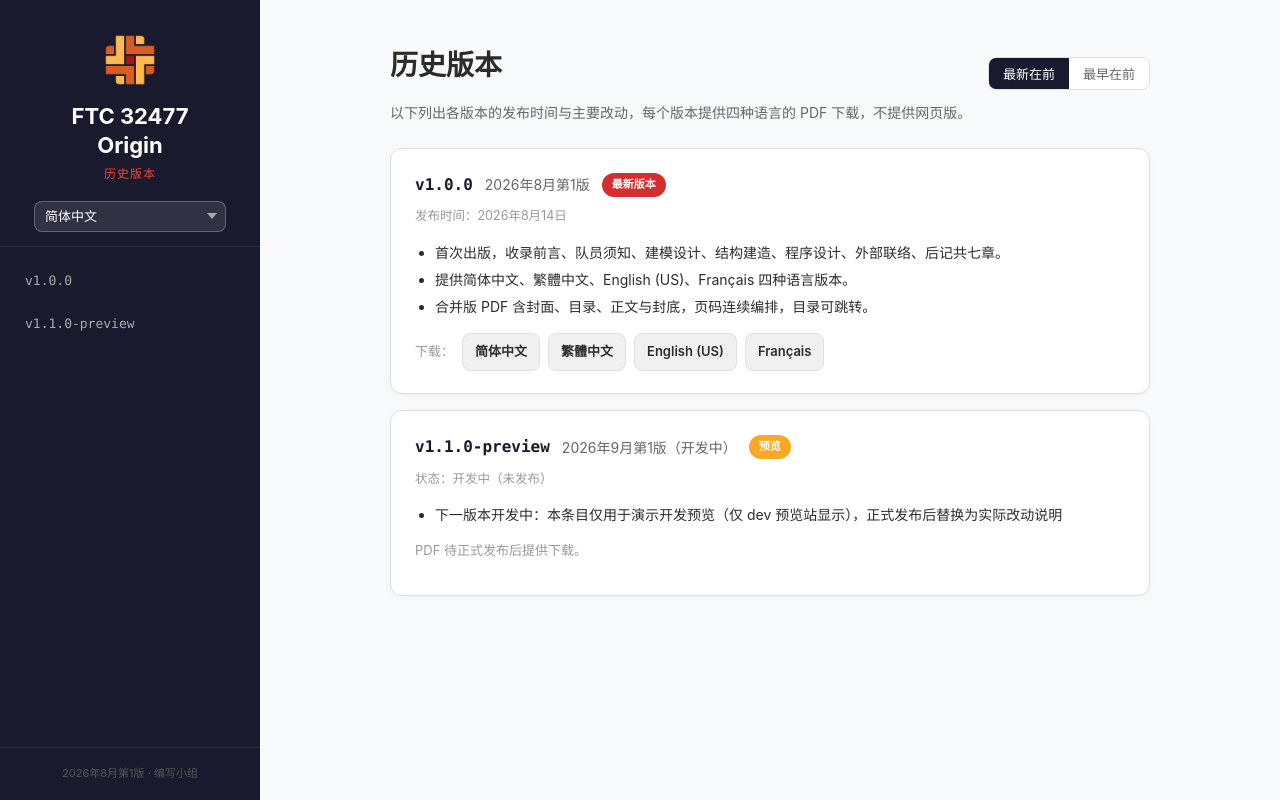
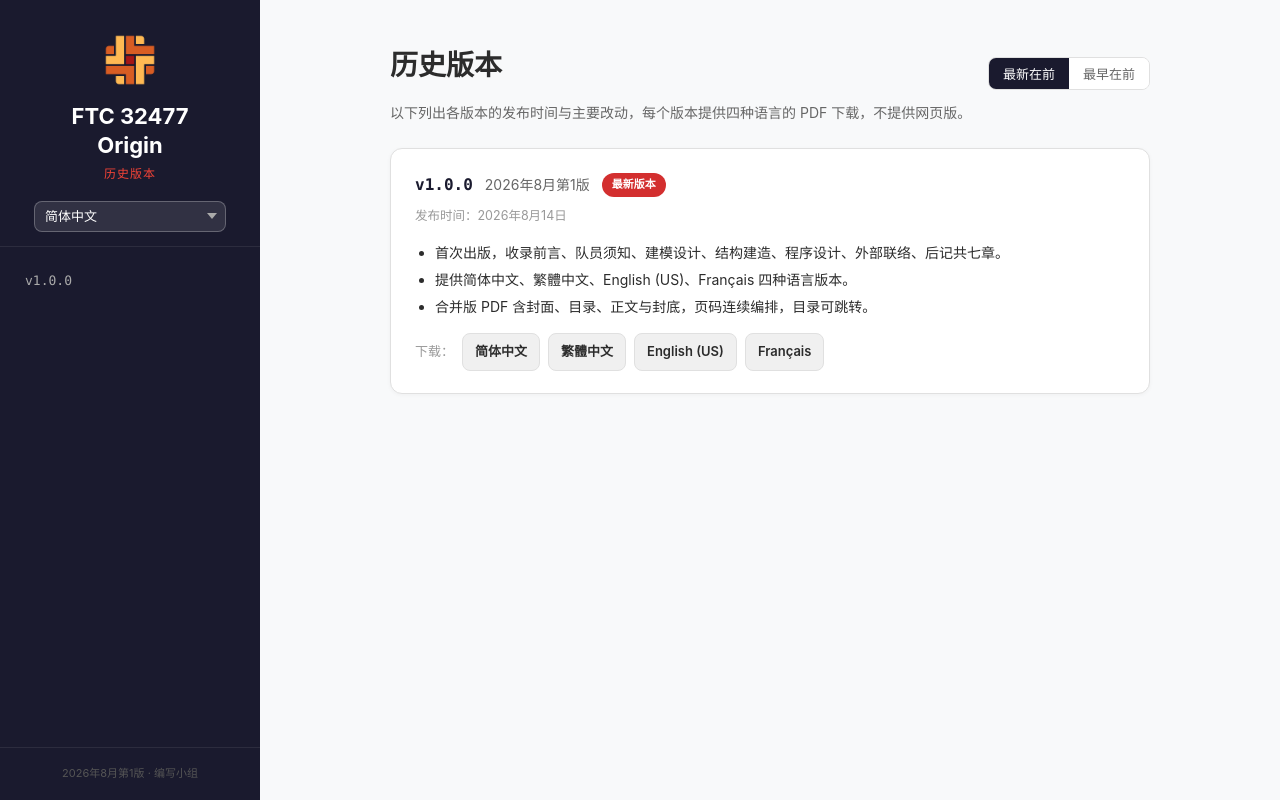
Before and after one commit to ftc32477/quick-start-guide, a plain HTML site: page dist/zh-hans/versions.html in a window 1280 px wide. Drawn offline with Linux system fonts and the light colour scheme.

Commit message:
main 对齐 dev 后在 main 重建（历史页隐藏 preview 条目；含下载按钮原生名统一）

```diff
--- a/dist/zh-hans/versions.html
+++ b/dist/zh-hans/versions.html
@@ -344,7 +344,6 @@ tr:nth-child(even){background:#fafafa}
   </div>
   <div class="sidebar-nav" id="verNav">
 <a class="ver-link" href="#v1.0.0">v1.0.0</a>
-<a class="ver-link" href="#v1.1.0-preview">v1.1.0-preview</a>
   </div>
   <div class="sidebar-footer">2026年8月第1版 &middot; 编写小组</div>
 </nav>
@@ -361,7 +360,6 @@ tr:nth-child(even){background:#fafafa}
     <p class="ver-intro">以下列出各版本的发布时间与主要改动，每个版本提供四种语言的 PDF 下载，不提供网页版。</p>
     <div class="ver-list" id="verList">
 <article class="ver-card" id="v1.0.0"><div class="ver-head"><span class="ver-tag">v1.0.0</span><span class="ver-name">2026年8月第1版</span><span class="ver-badge latest">最新版本</span></div><div class="ver-date">发布时间：2026年8月14日</div><ul class="ver-changes"><li>首次出版，收录前言、队员须知、建模设计、结构建造、程序设计、外部联络、后记共七章。</li><li>提供简体中文、繁體中文、English (US)、Français 四种语言版本。</li><li>合并版 PDF 含封面、目录、正文与封底，页码连续编排，目录可跳转。</li></ul><div class="ver-pdfs"><span class="ver-pdf-label">下载：</span><a class="ver-pdf-btn" href="https://github.com/ftc32477/quick-start-guide/releases/download/v1.0.0/FTC-Team-32477-Origin-Quick-Start-Guide-v1.0.0-zh-hans.pdf" target="_blank" rel="noopener">简体中文</a><a class="ver-pdf-btn" href="https://github.com/ftc32477/quick-start-guide/releases/download/v1.0.0/FTC-Team-32477-Origin-Quick-Start-Guide-v1.0.0-zh-hant.pdf" target="_blank" rel="noopener">繁體中文</a><a class="ver-pdf-btn" href="https://github.com/ftc32477/quick-start-guide/releases/download/v1.0.0/FTC-Team-32477-Origin-Quick-Start-Guide-v1.0.0-en-us.pdf" target="_blank" rel="noopener">English (US)</a><a class="ver-pdf-btn" href="https://github.com/ftc32477/quick-start-guide/releases/download/v1.0.0/FTC-Team-32477-Origin-Quick-Start-Guide-v1.0.0-fr.pdf" target="_blank" rel="noopener">Français</a></div></article>
-<article class="ver-card" id="v1.1.0-preview"><div class="ver-head"><span class="ver-tag">v1.1.0-preview</span><span class="ver-name">2026年9月第1版（开发中）</span><span class="ver-badge preview">预览</span></div><div class="ver-date">状态：开发中（未发布）</div><ul class="ver-changes"><li>下一版本开发中：本条目仅用于演示开发预览（仅 dev 预览站显示），正式发布后替换为实际改动说明</li></ul><p class="ver-pdf-note">PDF 待正式发布后提供下载。</p></article>
     </div>
   </div>
 </main>
```
Also changed, not shown: dist/en-us/versions.html (+0 -2 lines), dist/fr/versions.html (+0 -2 lines), dist/zh-hant/versions.html (+0 -2 lines).
